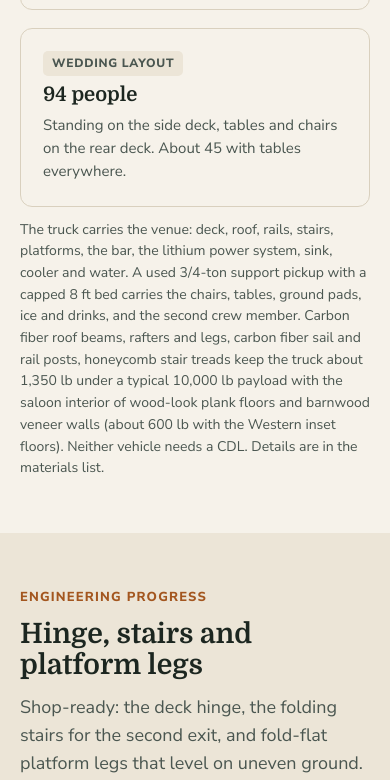
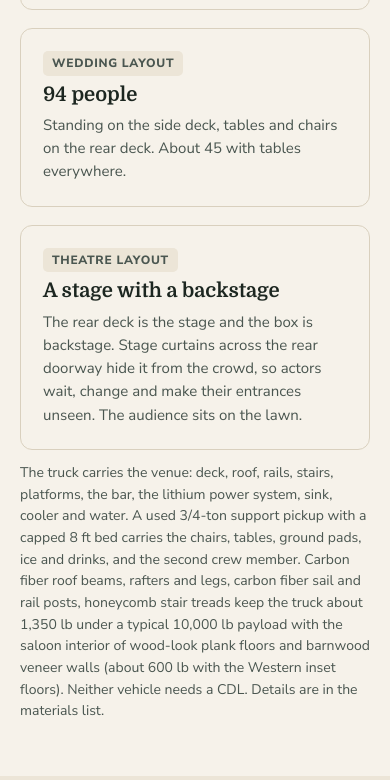
Before and after one commit to chuckedson541/chuckedson541.github.io, a plain HTML site: page investors-541/index.html in a window 390 px wide. Shown: the part 5335-6115 px from the top of the page. Drawn offline with nearby package versions, Linux system fonts and the light colour scheme.

Commit message:
Theatre as a use: rear deck as the stage, box as backstage behind stage curtains (home page idea, investor room theatre layout and revenue streams, pitch slides 7 and 14)
Co-Authored-By: Claude Opus 5.5 <noreply@anthropic.com>
Claude-Session: https://claude.ai/code/session_01LNijcv2FV3hR6ZxE7PD6Yh

```diff
--- a/investors-541/index.html
+++ b/investors-541/index.html
@@ -132,6 +132,7 @@ tr.plan td{background:color-mix(in srgb, var(--good) 13%, transparent);font-weig
 
 /* licensing */
 .paths{display:grid;grid-template-columns:repeat(3,minmax(0,1fr));gap:18px}
+.paths.four{grid-template-columns:repeat(4,minmax(0,1fr))}
 .path{border:1.5px solid var(--line);border-radius:12px;padding:22px;background:var(--paper);display:flex;flex-direction:column;gap:8px}
 .path .tag{align-self:flex-start;font-size:12px;font-weight:800;letter-spacing:.06em;text-transform:uppercase;padding:3px 9px;border-radius:5px;background:var(--paper-2);color:var(--ink-2)}
 .path p{color:var(--ink-2);font-size:15px}
@@ -169,7 +170,7 @@ footer .wrap{padding-block:22px;display:flex;flex-wrap:wrap;gap:8px 24px;justify
 @media (max-width:900px){
   .hero .wrap,.films,.two,.pc,.ask .wrap,.figs{grid-template-columns:minmax(0,1fr)}
   .steps{grid-template-columns:repeat(2,minmax(0,1fr))}
-  .paths,.docs{grid-template-columns:minmax(0,1fr)}
+  .paths,.paths.four,.docs{grid-template-columns:minmax(0,1fr)}
   .stats{grid-template-columns:repeat(2,minmax(0,1fr))}
   .hero .wrap{padding-block:36px 44px;gap:28px}
   .hero-film{order:-1}
@@ -290,10 +291,11 @@ footer .wrap{padding-block:22px;display:flex;flex-wrap:wrap;gap:8px 24px;justify
       <h2 id="capacity-h">Checked to a 100 psf crowd load</h2>
       <p class="lede">The deck is designed for the building-code load on assembly platforms, 100 lb per square foot, with railings that hold a 200 lb push at the top. The design uses tight joist spacing, six legs under each platform, support legs at the truck's hinge line and rear sill, mid-length legs under the rear door, and ground pads under every leg. A structural engineer stamps the final drawings.</p>
     </div>
-    <div class="paths">
+    <div class="paths four">
       <div class="path"><span class="tag">One stair</span><h3>49 people</h3><p>The code limit for an assembly space with a single exit.</p></div>
       <div class="path"><span class="tag">Two stairs, standing</span><h3>136 people</h3><p>A second 44 in stair sits at the front of the side deck. 5 sq ft per person, staff included.</p></div>
       <div class="path"><span class="tag">Wedding layout</span><h3>94 people</h3><p>Standing on the side deck, tables and chairs on the rear deck. About 45 with tables everywhere.</p></div>
+      <div class="path"><span class="tag">Theatre layout</span><h3>A stage with a backstage</h3><p>The rear deck is the stage and the box is backstage. Stage curtains across the rear doorway hide it from the crowd, so actors wait, change and make their entrances unseen. The audience sits on the lawn.</p></div>
     </div>
     <p class="note">The truck carries the venue: deck, roof, rails, stairs, platforms, the bar, the lithium power system, sink, cooler and water. A used 3/4-ton support pickup with a capped 8 ft bed carries the chairs, tables, ground pads, ice and drinks, and the second crew member. Carbon fiber roof beams, rafters and legs, carbon fiber sail and rail posts, honeycomb stair treads keep the truck about 1,350 lb under a typical 10,000 lb payload with the saloon interior of wood-look plank floors and barnwood veneer walls (about 600 lb with the Western inset floors). Neither vehicle needs a CDL. Details are in the materials list.</p>
   </div>
@@ -473,7 +475,7 @@ footer .wrap{padding-block:22px;display:flex;flex-wrap:wrap;gap:8px 24px;justify
           <li><b>Built for a crowd.</b> <span>Checked to a 100 psf crowd load; up to 136 people standing with two stairs.</span></li>
           <li><b>Silent power.</b> <span>A 15 kWh lithium pack under the frame runs two events per charge, no generator noise at weddings.</span></li>
           <li><b>Two vehicles, no CDL.</b> <span>The truck carries the venue; a used support pickup carries chairs, tables, ice and drinks, and runs errands.</span></li>
-          <li><b>Many revenue streams.</b> <span>Weddings, corporate, festivals, golf tournaments, ski areas, wineries and deck-only rentals.</span></li>
+          <li><b>Many revenue streams.</b> <span>Weddings, corporate, festivals, golf tournaments, ski areas, wineries, theatre and deck-only rentals.</span></li>
         </ul>
       </div>
       <div class="cons">
```
Also changed, not shown: index.html (+2 -1 lines), pitch/s-07.jpg, pitch/s-14.jpg, 1 other file.
